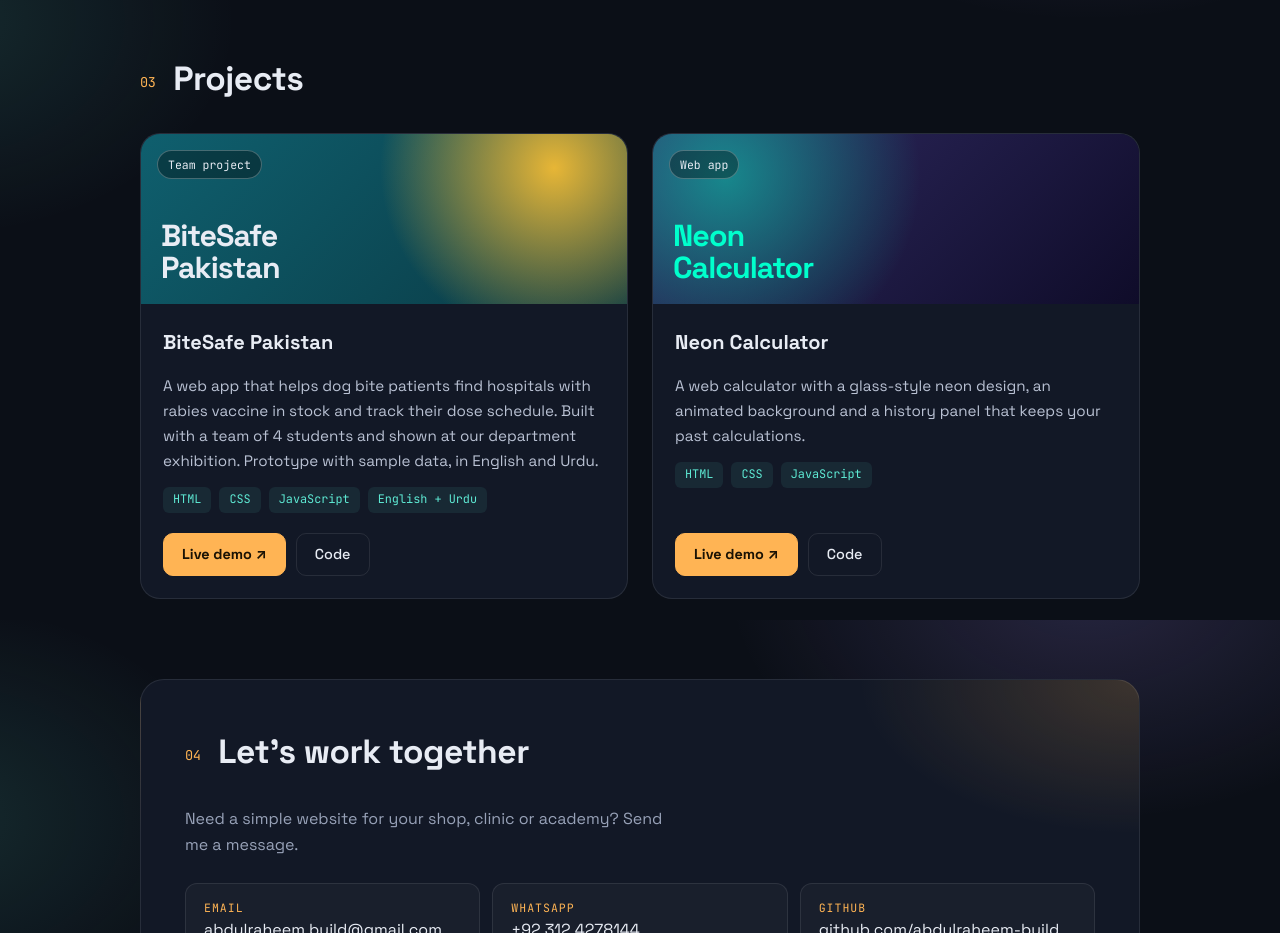
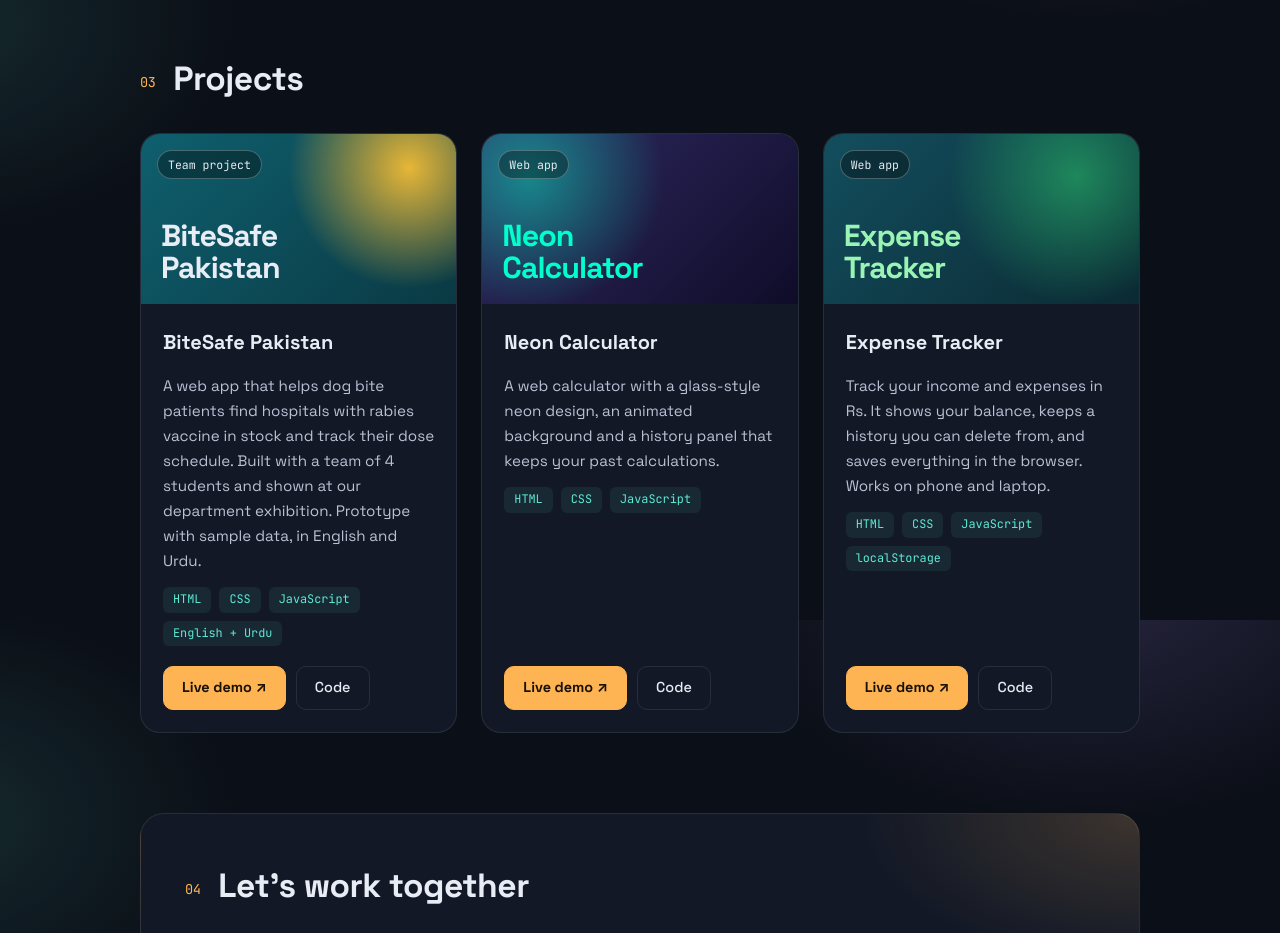
Before and after one commit to abdulraheem-build/abdulraheem-build.github.io, a plain HTML site: page index.html in a window 1280 px wide. Shown: the part 980-1913 px from the top of the page. Drawn offline with Linux system fonts and the light colour scheme.

Commit message:
Add expense tracker project

```diff
--- a/index.html
+++ b/index.html
@@ -60,7 +60,7 @@
         </p>
         <ul class="stats">
           <li><b>2nd</b><span>year IT student</span></li>
-          <li><b>2</b><span>live projects</span></li>
+          <li><b>3</b><span>live projects</span></li>
           <li><b>EN / UR</b><span>bilingual app built</span></li>
         </ul>
       </div>
@@ -129,6 +129,28 @@
           </div>
         </article>
 
+        <article class="project">
+          <div class="art art-exp">
+            <span class="art-badge">Web app</span>
+            <strong>Expense<br>Tracker</strong>
+          </div>
+          <div class="project-body">
+            <h3>Expense Tracker</h3>
+            <p>
+              Track your income and expenses in Rs. It shows your balance, keeps
+              a history you can delete from, and saves everything in the browser.
+              Works on phone and laptop.
+            </p>
+            <ul class="tags">
+              <li>HTML</li><li>CSS</li><li>JavaScript</li><li>localStorage</li>
+            </ul>
+            <div class="links">
+              <a class="link primary" href="https://abdulraheem-build.github.io/expense-tracker/" target="_blank" rel="noopener">Live demo &#8599;</a>
+              <a class="link" href="https://github.com/abdulraheem-build/expense-tracker" target="_blank" rel="noopener">Code</a>
+            </div>
+          </div>
+        </article>
+
       </div>
     </section>
 
--- a/style.css
+++ b/style.css
@@ -371,6 +371,16 @@ main {
   color: #00ffcc;
 }
 
+.art-exp {
+  background:
+    radial-gradient(circle at 80% 25%, rgba(46, 213, 115, 0.5), transparent 45%),
+    linear-gradient(135deg, #134e5e, #0b2a33);
+}
+
+.art-exp strong {
+  color: #9af5b5;
+}
+
 .project-body {
   padding: 22px;
   display: flex;
@@ -516,6 +526,12 @@ footer {
   }
 }
 
+@media (min-width: 980px) {
+  .projects {
+    grid-template-columns: repeat(3, 1fr);
+  }
+}
+
 @media (prefers-reduced-motion: reduce) {
   html { scroll-behavior: auto; }
   * { transition: none !important; }
```
